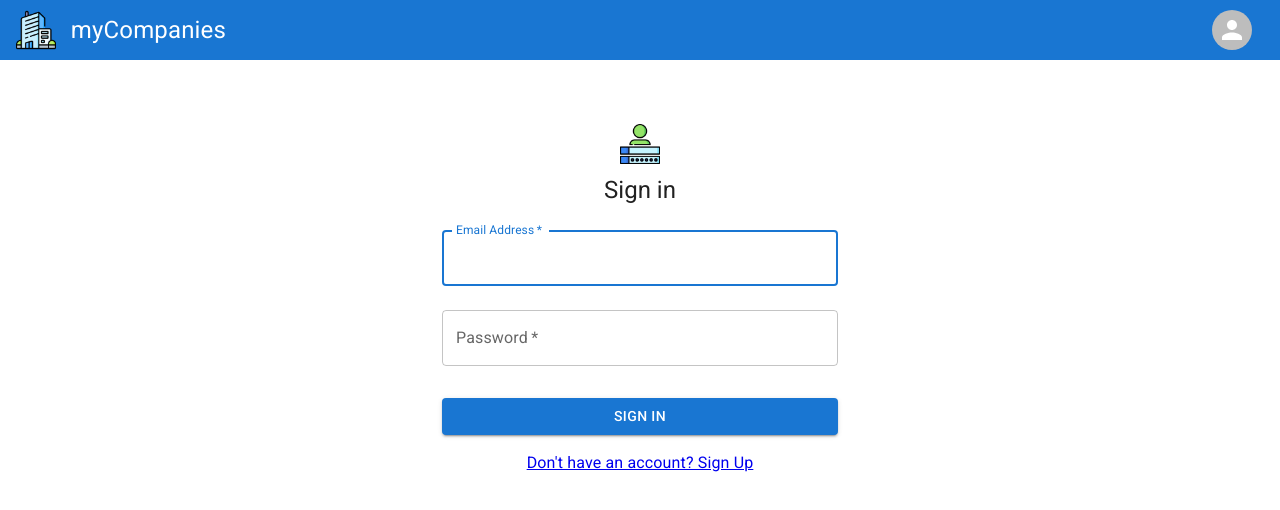
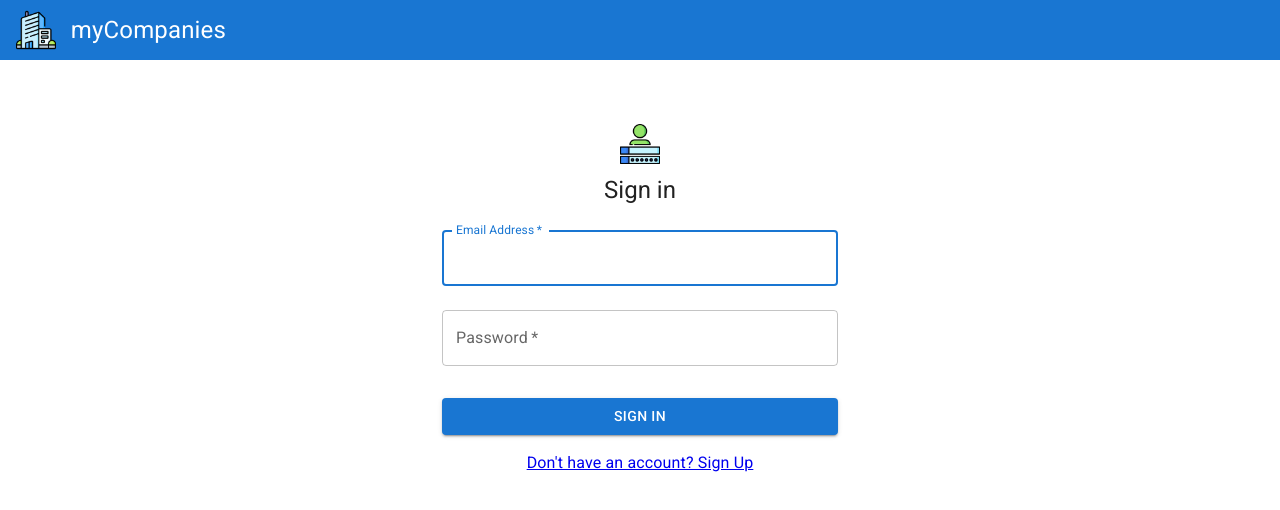
Before and after one commit to JemiJe/myCompanies, a React (Vite) app in the folder frontend/: page /sign_in in a window 1280 px wide. Shown: the top 510 px of the page. Built offline with nearby package versions, Linux system fonts and the light colour scheme; no server answers.

Commit message:
mc-front-13: + profile menu only if authorized

```diff
--- a/frontend/src/components/Header/Header.tsx
+++ b/frontend/src/components/Header/Header.tsx
@@ -1,15 +1,19 @@
 import Avatar from "@mui/material/Avatar"
 import { ProfileMenu } from "../components"
+import { useAppSelector } from "../../app/hooks"
+import { selectAuth } from "../../features/authSlice"
 import style from "./style.module.css"
 
 export const Header = () => {
+  const { user } = useAppSelector(selectAuth)
+
   return (
     <header className={style.header}>
       <div className={style.logo}>
         <Avatar alt="logo" src="/logo.png" variant="square" />
         <p className={style.logoImg}>myCompanies</p>
       </div>
-      <ProfileMenu />
+      {user !== null && <ProfileMenu />}
     </header>
   )
 }
--- a/frontend/src/components/ProfileMenu/ProfileMenu.tsx
+++ b/frontend/src/components/ProfileMenu/ProfileMenu.tsx
@@ -30,7 +30,7 @@ export const ProfileMenu = () => {
   }
 
   const handleClick = (event: React.MouseEvent<HTMLButtonElement>) => {
-    if (user !== null) setAnchorEl(event.currentTarget)
+    setAnchorEl(event.currentTarget)
   }
   const handleClose = () => {
     setAnchorEl(null)
@@ -52,11 +52,6 @@ export const ProfileMenu = () => {
             color="primary"
             overlap="circular"
             classes={style}
-            // sx={{
-            //   "& .MuiBadge-badge": {
-            //     fontSize: "0.7em",
-            //   },
-            // }}
           >
             <Avatar></Avatar>
           </Badge>
```
